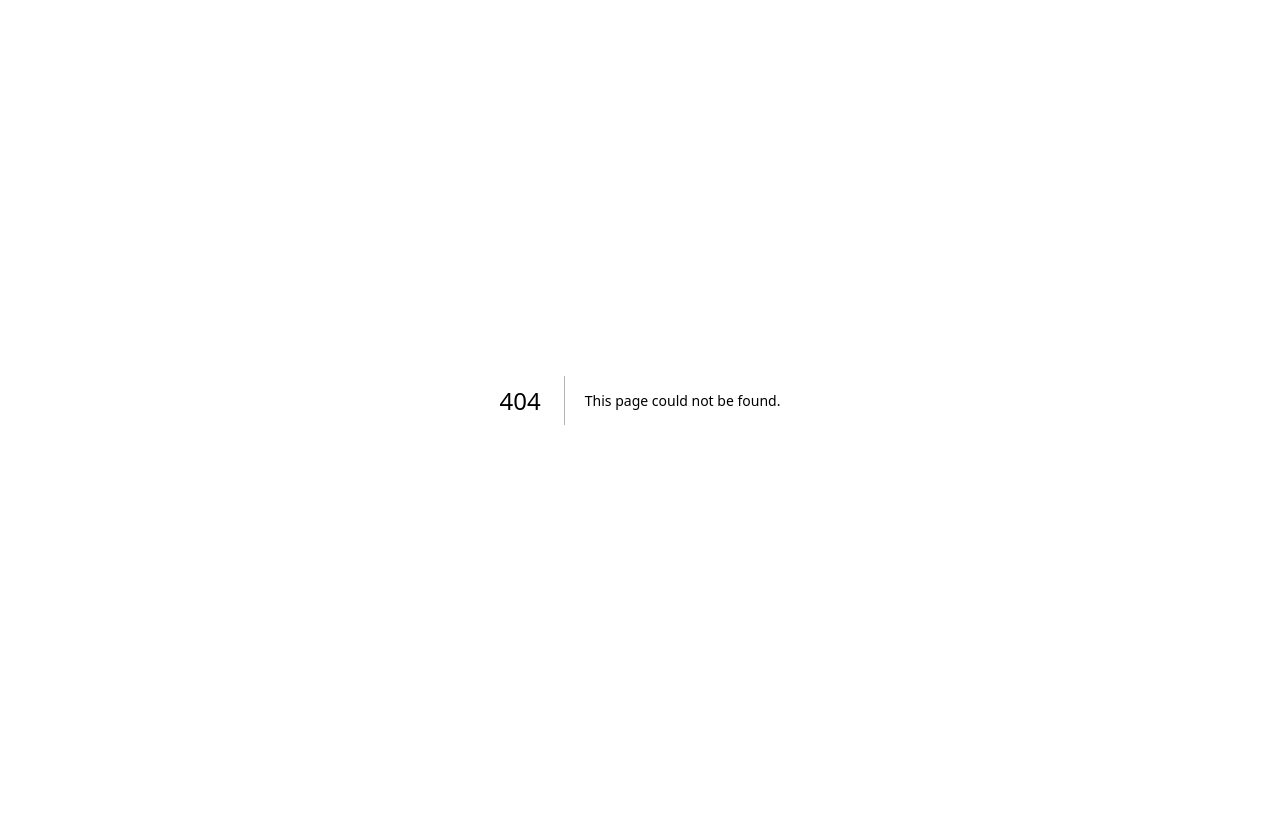
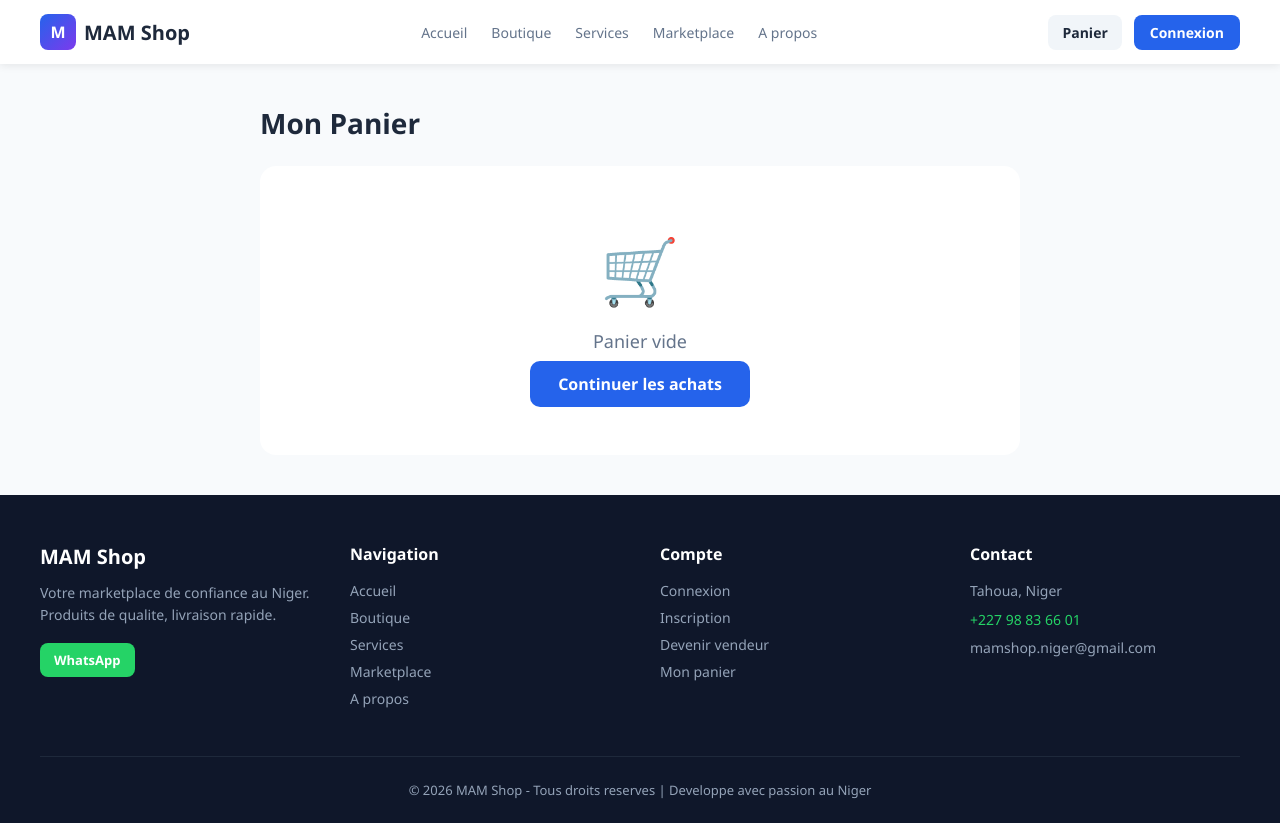
Before and after one commit to ouzaifasalifou8-lang/M.a.m, a Next.js app: page /panier in a window 1280 px wide. Before the commit this address had no page. Before the commit the page ends 800 px from the top, so only its background shows below. Built offline with nearby package versions, Linux system fonts and the light colour scheme.

Commit message:
Create panier.js

```diff
--- /dev/null
+++ b/pages/panier.js
@@ -0,0 +1,68 @@
+import { useState, useEffect } from 'react';
+import Navbar from '../components/Navbar';
+import Footer from '../components/Footer';
+
+export default function Panier() {
+  const [cart, setCart] = useState([]);
+
+  useEffect(() => {
+    setCart(JSON.parse(localStorage.getItem('cart') || '[]'));
+  }, []);
+
+  const remove = (i) => {
+    const c = [...cart];
+    c.splice(i, 1);
+    setCart(c);
+    localStorage.setItem('cart', JSON.stringify(c));
+  };
+
+  const total = cart.reduce((s, p) => s + parseFloat(p.compare_price || p.price || 0), 0);
+
+  const orderAll = () => {
+    if (cart.length === 0) return alert('Panier vide !');
+    const items = cart.map(p => `- ${p.name}: ${parseFloat(p.compare_price || p.price).toLocaleString()} XOF`).join('\\n');
+    const msg = encodeURIComponent(`Bonjour MAM Shop !\\n\\nJe voudrais commander:\\n${items}\\n\\nTotal: ${total.toLocaleString()} XOF\\n\\nMerci !`);
+    window.open(`https://wa.me/22798836601?text=${msg}`, '_blank');
+  };
+
+  return (
+    <div>
+      <Navbar />
+      <div style={{ maxWidth: 800, margin: '40px auto', padding: '0 20px' }}>
+        <h1 style={{ fontSize: 28, fontWeight: 800, marginBottom: 24 }}>Mon Panier</h1>
+        {cart.length === 0 ? (
+          <div style={{ textAlign: 'center', padding: 60, background: 'white', borderRadius: 16 }}>
+            <div style={{ fontSize: 64, marginBottom: 16 }}>🛒</div>
+            <p style={{ color: '#64748b', fontSize: 18, marginBottom: 20 }}>Panier vide</p>
+            <a href="/boutique" style={{ background: '#2563eb', color: 'white', padding: '12px 28px', borderRadius: 10, fontWeight: 700 }}>Continuer les achats</a>
+          </div>
+        ) : (
+          <div>
+            {cart.map((p, i) => (
+              <div key={i} style={{ background: 'white', borderRadius: 14, padding: 16, marginBottom: 12, display: 'flex', gap: 16, alignItems: 'center', boxShadow: '0 2px 6px rgba(0,0,0,0.06)' }}>
+                <div style={{ width: 72, height: 72, background: '#f1f5f9', borderRadius: 10, overflow: 'hidden', flexShrink: 0 }}>
+                  {p.image_url ? <img src={p.image_url} style={{ width: '100%', height: '100%', objectFit: 'cover' }} /> : <div style={{ display: 'flex', alignItems: 'center', justifyContent: 'center', height: '100%', fontSize: 28 }}>🛍️</div>}
+                </div>
+                <div style={{ flex: 1 }}>
+                  <div style={{ fontWeight: 700, marginBottom: 4 }}>{p.name}</div>
+                  <div style={{ color: '#2563eb', fontWeight: 800 }}>{parseFloat(p.compare_price || p.price).toLocaleString()} XOF</div>
+                </div>
+                <button onClick={() => remove(i)} style={{ background: '#fee2e2', color: '#dc2626', border: 'none', padding: '6px 12px', borderRadius: 8, fontWeight: 700 }}>✕</button>
+              </div>
+            ))}
+            <div style={{ background: 'white', borderRadius: 14, padding: 24, marginTop: 20, boxShadow: '0 2px 8px rgba(0,0,0,0.08)' }}>
+              <div style={{ display: 'flex', justifyContent: 'space-between', marginBottom: 20 }}>
+                <span style={{ fontWeight: 600, fontSize: 18 }}>Total</span>
+                <span style={{ fontWeight: 900, fontSize: 22, color: '#2563eb' }}>{total.toLocaleString()} XOF</span>
+              </div>
+              <button onClick={orderAll} style={{ width: '100%', padding: '14px', background: '#25d366', color: 'white', border: 'none', borderRadius: 12, fontWeight: 800, fontSize: 16 }}>
+                Commander sur WhatsApp
+              </button>
+            </div>
+          </div>
+        )}
+      </div>
+      <Footer />
+    </div>
+  );
+  }
```
